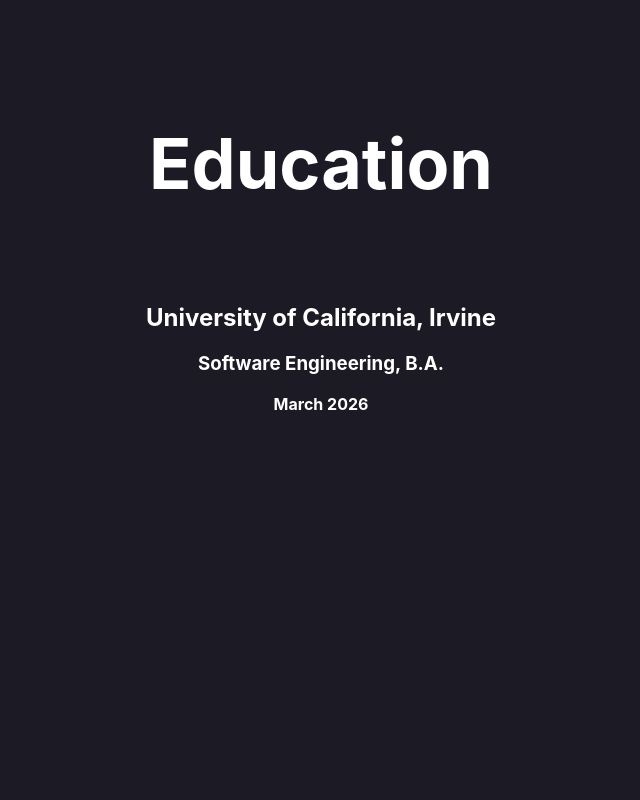
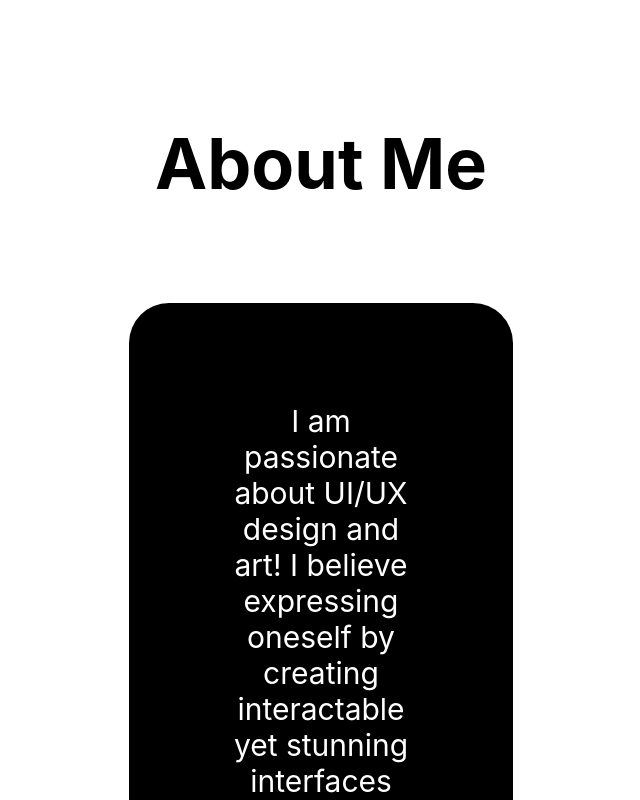
Before and after one commit to anhhdangg01/portfolio, a React (Create React App) app: page / in a window 1280 px wide. Shown: the part 1100-1900 px from the top of the page, without its empty margins (319-959 px from the left). Built offline with nearby package versions, Linux system fonts and the light colour scheme.

Commit message:
Further improved formatting and added about me page

```diff
--- a/src/components/me.tsx
+++ b/src/components/me.tsx
@@ -3,9 +3,18 @@
 
 function Me() {
   return (
-    <div className="me">
+    <div className="background">
+      <div className="me">
+        <h1>About Me</h1>
+        <div className="about-me">
+          I am passionate about UI/UX design and art! I believe expressing oneself by creating interactable
+          yet stunning interfaces for all kinds of people to enjoy is a wonderful experience. My goal is to
+          further enhance my personal skills and knowledge in UI/UX and art, in order to fully deliver that
+          experience to you.
+        </div>
+      </div>
+    </div>
 
-    </div>
   )
 }
 
--- a/src/styles/contact.css
+++ b/src/styles/contact.css
@@ -1,18 +1,17 @@
 .contact {
   height: 1000px;
-  width: 100%;
   max-width: 450px;
-  text-align: center;
+  width: 400px;
 }
 
 h1 {
   margin-top: 250px;
+  text-align: center;
 }
 
 form {
   display: flex;
   flex-direction: column;
-  width: 100%;
   font-size: 16px;
 
   input {
@@ -66,6 +65,7 @@
 
 .info {
   padding-top: 50px;
+  text-align: center;
 
   .email {
     font-size: 20px;
@@ -73,8 +73,6 @@
     border-radius: 50px;
     padding-top: 5px;
     padding-bottom: 10px;
-    margin-left: 100px;
-    margin-right: 100px;
     max-width: 400px;
     user-select: none;
   }
--- a/src/styles/education.css
+++ b/src/styles/education.css
@@ -1,6 +1,5 @@
 .education {
   height: 950px;
-  width: 100%;
   text-align: center;
 
   h1 {
--- a/src/styles/home.css
+++ b/src/styles/home.css
@@ -4,7 +4,9 @@
   width: 100%;
   background-color: white; /* placeholder background */
   color: black;
-  flex-direction: row;
+  display: flex;
+  flex-direction: column;
+  align-items: center;
 
   .text-section {
     animation: fade-in 3s;
--- a/src/styles/me.css
+++ b/src/styles/me.css
@@ -1,3 +1,29 @@
+.background {
+  height: 1000px;
+  width: 100%;
+  background-color: white; /* background placeholder */
+  padding-bottom: 100px;
+  display: flex;
+  flex-direction: column;
+  align-items: center;
+}
+
 .me {
+  width: 30%;
 
+  h1 {
+    text-align: center;
+    padding-bottom: 50px;
+    font-size: 70px;
+    color: black;
+  }
+  .about-me {
+    text-align: center;
+    background-color: black; /* lower opacity after adding background of university campus */
+    padding: 100px;
+    text-decoration: none;
+    box-shadow: 0 4p 8px rgba(0, 0, 0, 0.2);
+    font-size: 30px;
+    border-radius: 40px;
+  }
 }
--- a/src/styles/portfolio.css
+++ b/src/styles/portfolio.css
@@ -5,5 +5,6 @@
     display: flex;
     flex-direction: column;
     align-items: center;
+    width: 100%;
   }
 }
--- a/src/styles/skills.css
+++ b/src/styles/skills.css
@@ -1,5 +1,4 @@
 .skills {
-  width: 100%;
   padding-bottom: 100px;
 
   h2 {
```
